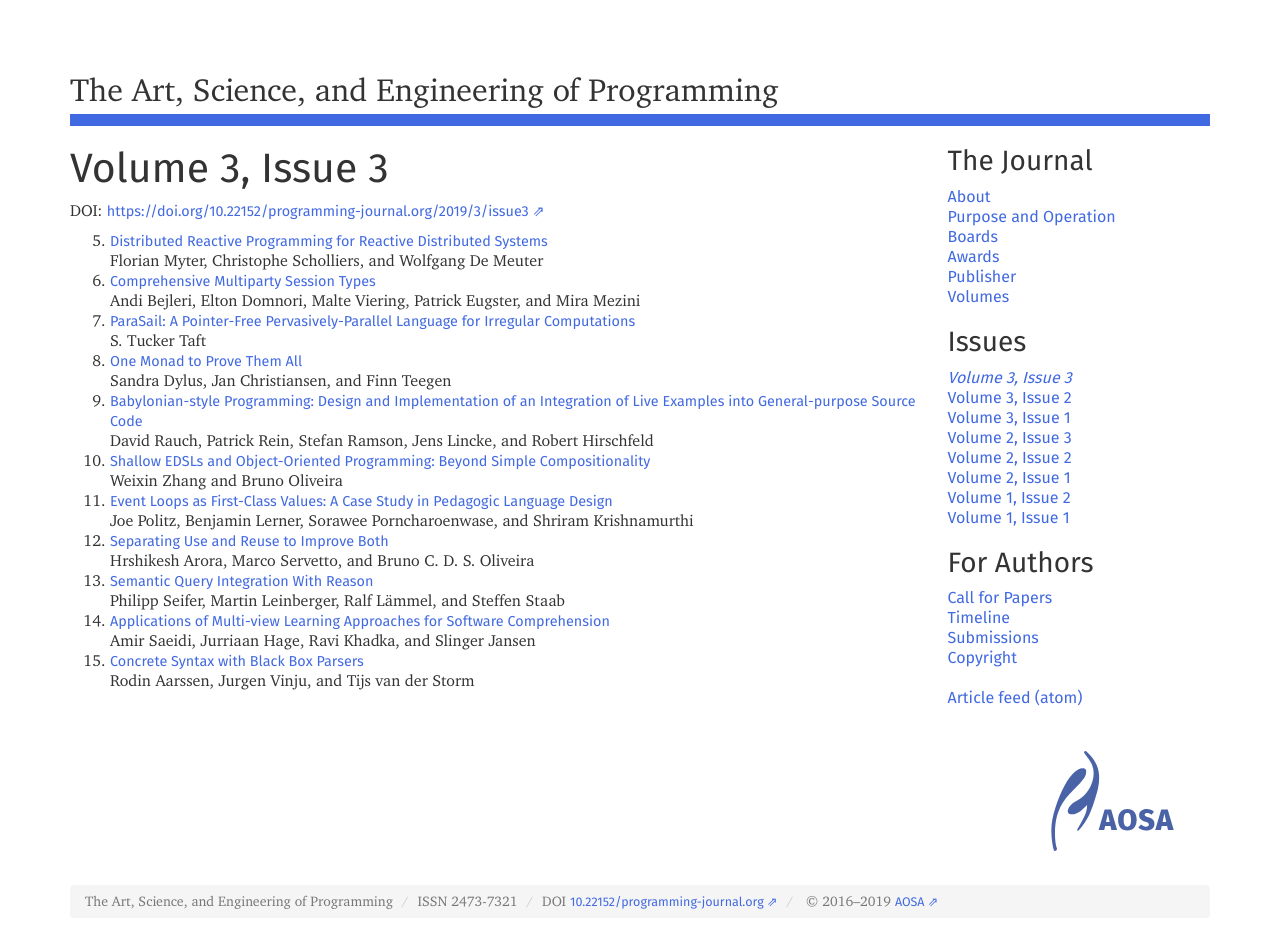
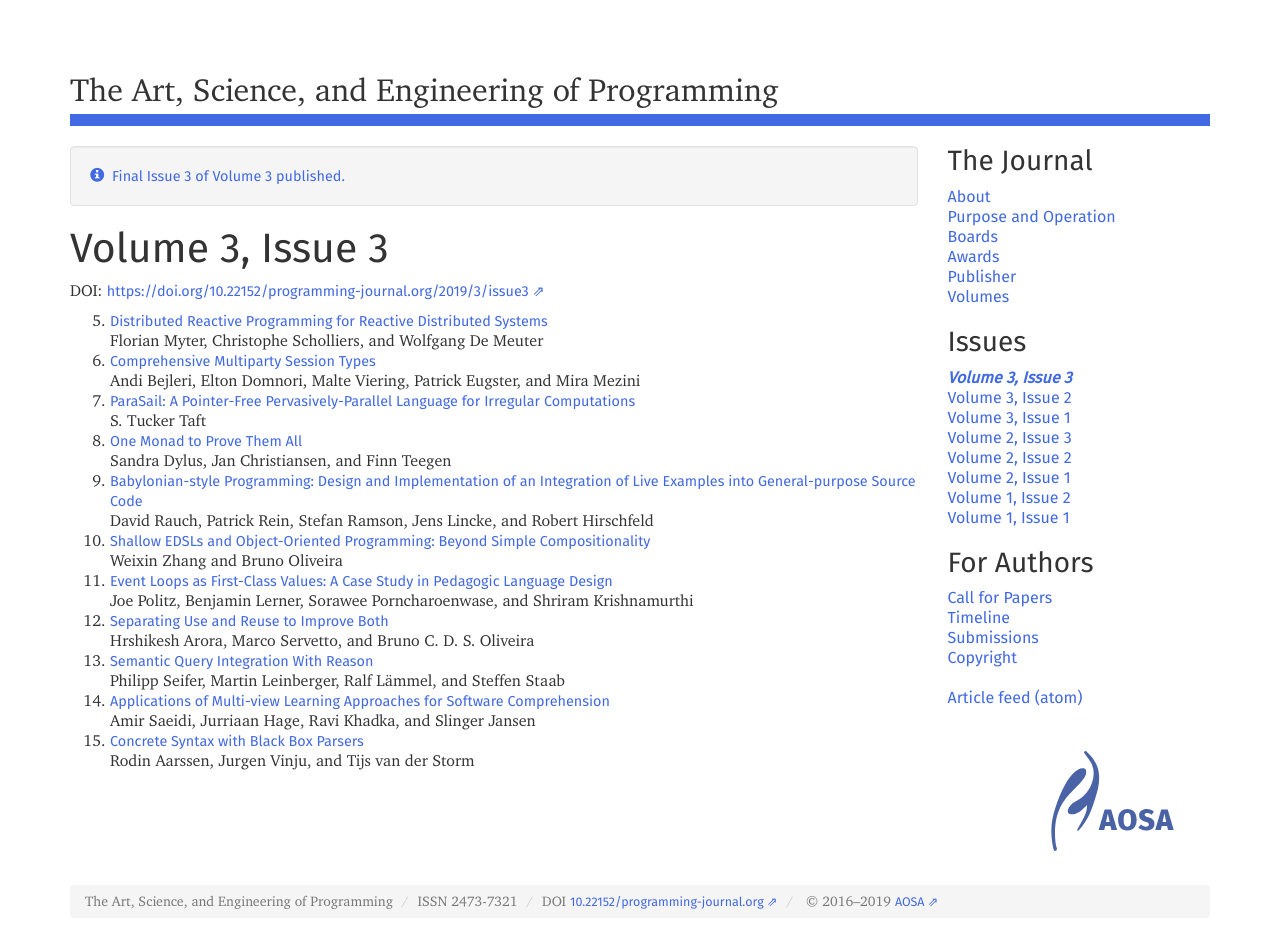
Before and after one commit to programming-journal/programming-journal.github.io, a Jekyll site: the page built from 2019/3/issue3/index.markdown, in a window 1280 px wide. Built offline with Jekyll 4.4.1, drawn with Linux system fonts in a browser that asks for light colours; nearby versions of some CDN libraries.

Commit message:
feature new issue

```diff
--- a/2019/3/issue3/index.markdown
+++ b/2019/3/issue3/index.markdown
@@ -5,6 +5,7 @@ order: -3003
 type: "issue"
 id: "urn:doi:10.22152%2Fprogramming-journal.org%2F2019%2F3%2Fissue3"
 date: "2019-02-01"
+featured: "Final Issue 3 of Volume 3 published."
 ---
 DOI: <https://doi.org/10.22152/programming-journal.org/2019/3/issue3>
 
```
